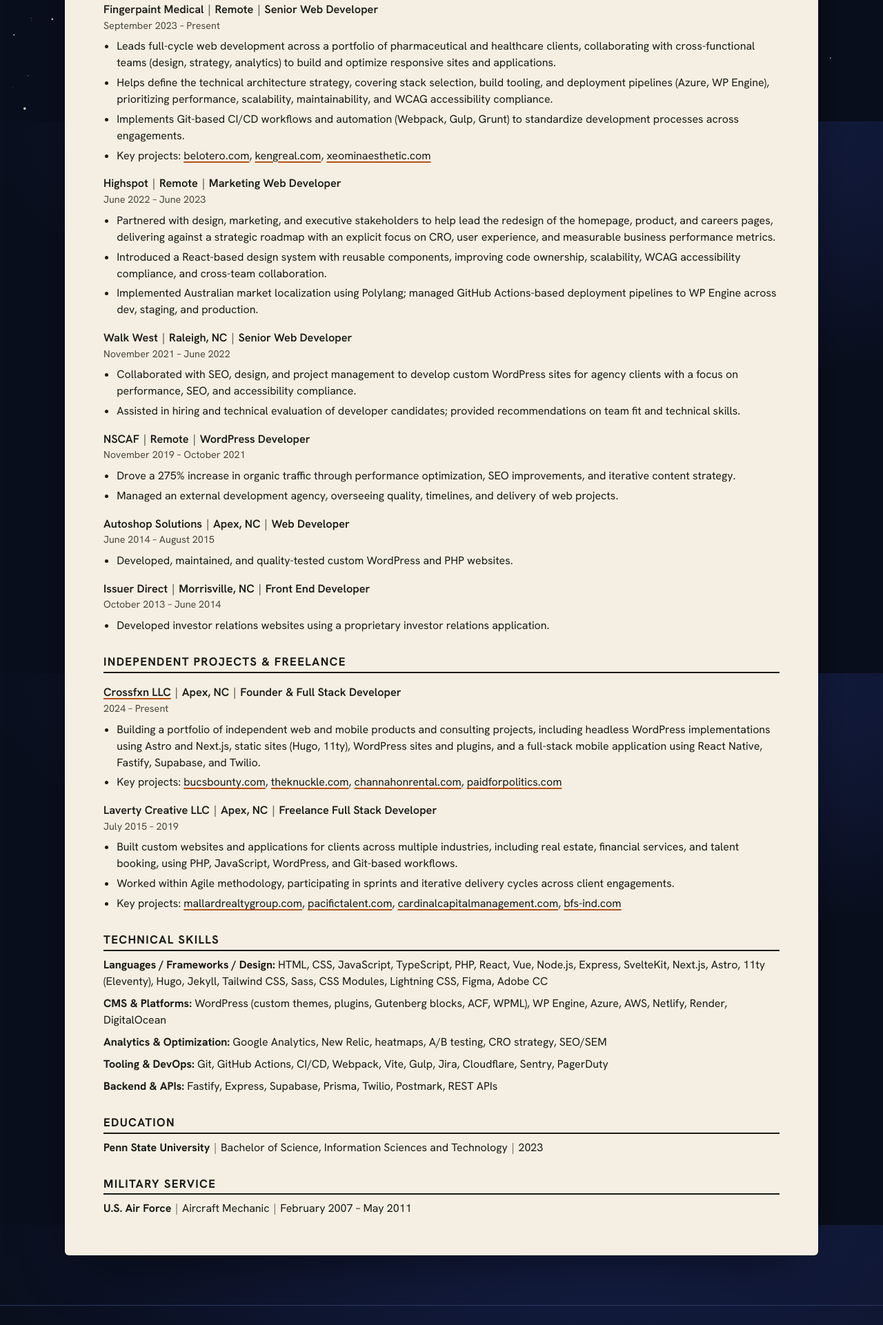
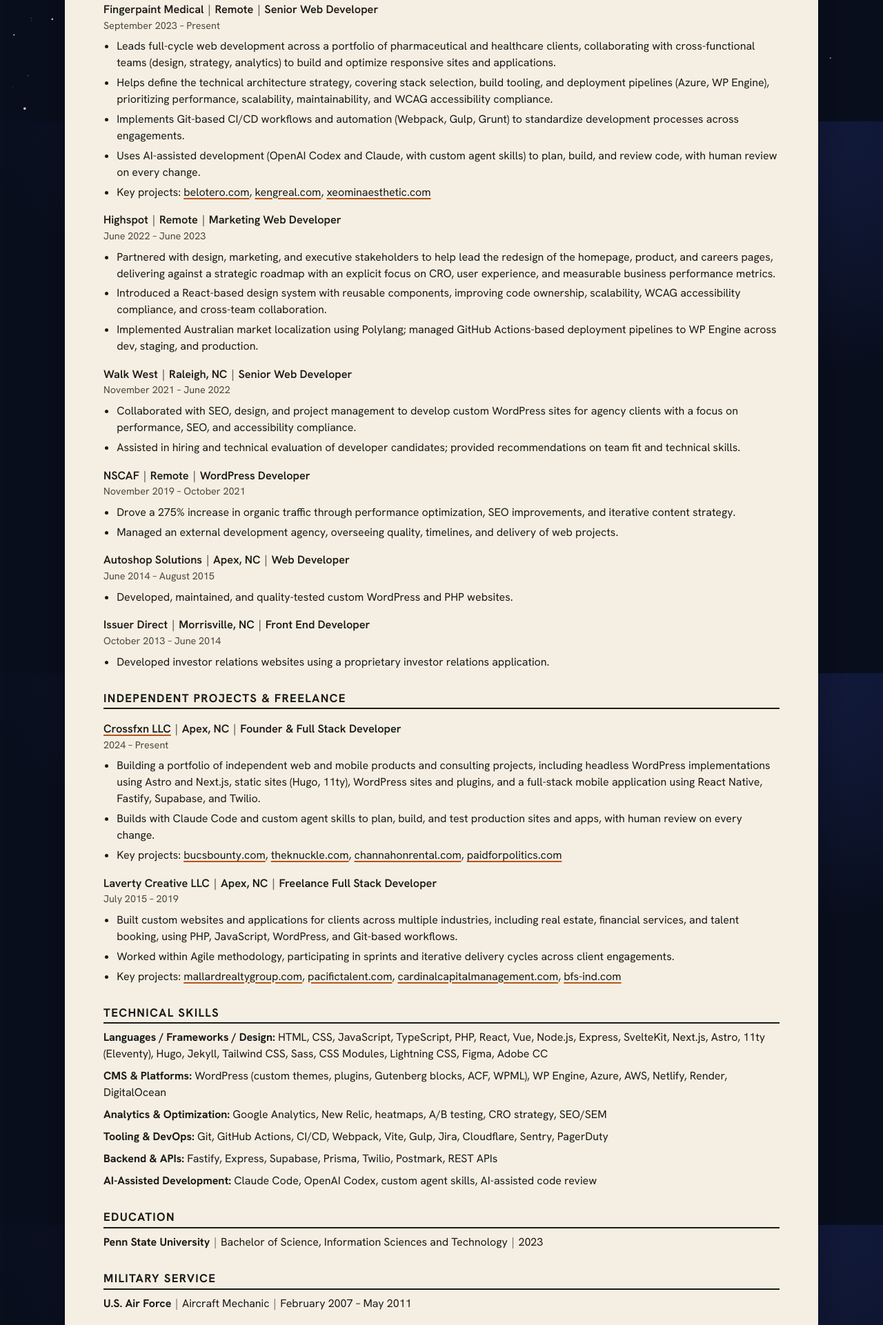
Before and after one commit to lavekyl/2026-website-crossfxn-kylelaverty, an Astro site: page /resume in a window 1280 px wide. Shown: the part 624-2545 px from the top of the page at 69% size. Built offline with nearby package versions, Linux system fonts and the light colour scheme; Astro itself is replaced by a stand-in of ours.

Commit message:
Add smoke to share image; add AI-assisted development to resume

```diff
--- a/src/data/resume.md
+++ b/src/data/resume.md
@@ -22,6 +22,7 @@ September 2023 – Present
 - Leads full-cycle web development across a portfolio of pharmaceutical and healthcare clients, collaborating with cross-functional teams (design, strategy, analytics) to build and optimize responsive sites and applications.
 - Helps define the technical architecture strategy, covering stack selection, build tooling, and deployment pipelines (Azure, WP Engine), prioritizing performance, scalability, maintainability, and WCAG accessibility compliance.
 - Implements Git-based CI/CD workflows and automation (Webpack, Gulp, Grunt) to standardize development processes across engagements.
+- Uses AI-assisted development (OpenAI Codex and Claude, with custom agent skills) to plan, build, and review code, with human review on every change.
 - Key projects: [belotero.com](https://belotero.com), [kengreal.com](https://kengreal.com), [xeominaesthetic.com](https://xeominaesthetic.com)
 
 ### Highspot | Remote | Marketing Web Developer
@@ -65,6 +66,7 @@ October 2013 – June 2014
 2024 – Present
 
 - Building a portfolio of independent web and mobile products and consulting projects, including headless WordPress implementations using Astro and Next.js, static sites (Hugo, 11ty), WordPress sites and plugins, and a full-stack mobile application using React Native, Fastify, Supabase, and Twilio.
+- Builds with Claude Code and custom agent skills to plan, build, and test production sites and apps, with human review on every change.
 - Key projects: [bucsbounty.com](https://bucsbounty.com), [theknuckle.com](https://theknuckle.com), [channahonrental.com](https://channahonrental.com), [paidforpolitics.com](https://paidforpolitics.com)
 
 ### Laverty Creative LLC | Apex, NC | Freelance Full Stack Developer
@@ -87,6 +89,8 @@ July 2015 – 2019
 
 **Backend & APIs:** Fastify, Express, Supabase, Prisma, Twilio, Postmark, REST APIs
 
+**AI-Assisted Development:** Claude Code, OpenAI Codex, custom agent skills, AI-assisted code review
+
 ## Education
 
 **Penn State University** | Bachelor of Science, Information Sciences and Technology | 2023
```
Also changed, not shown: src/content/projects/dugoutiq.md (+0 -1 lines), 1 other file.
